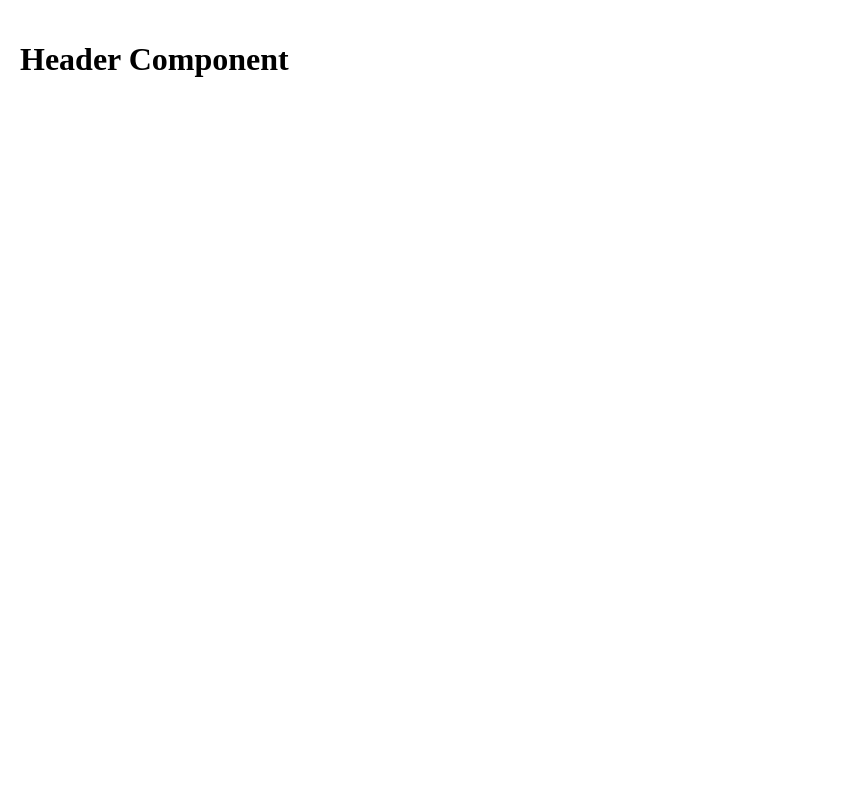
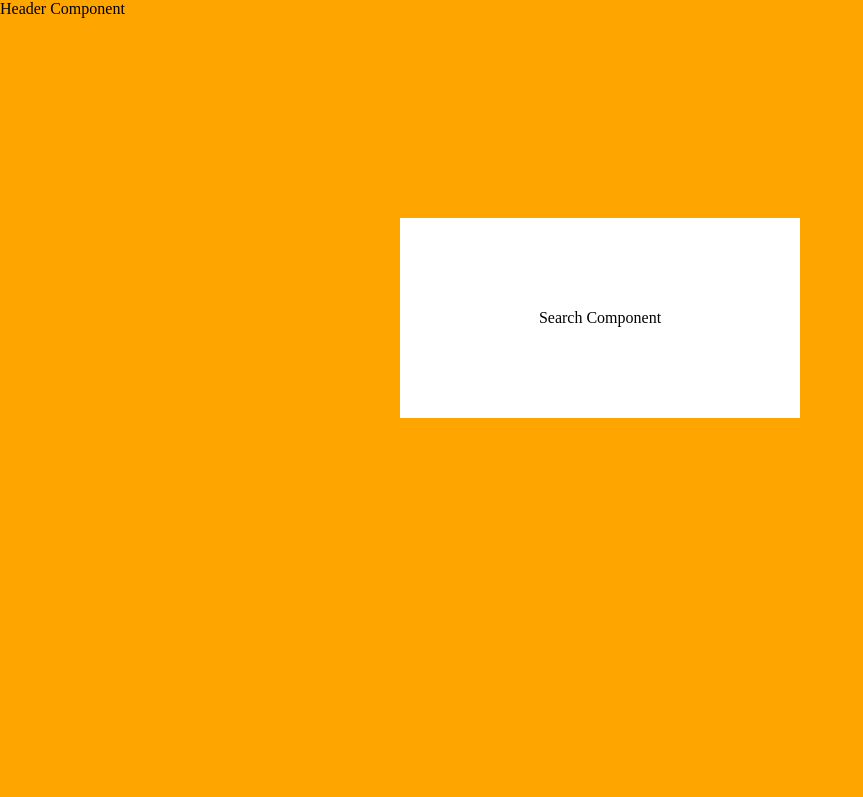
Before and after one commit to Jon-Peppinck/th-gatsby, a Gatsby site: page /home in a window 1280 px wide. Shown: the top 797 px of the page, without its empty margins (0-863 px from the left). Built offline with nearby package versions, Linux system fonts and the light colour scheme; Gatsby itself is replaced by a stand-in of ours.

Commit message:
Home page react components simple initial layout

```diff
--- a/src/components/Home/Header/Header.jsx
+++ b/src/components/Home/Header/Header.jsx
@@ -2,11 +2,7 @@ import React, { Component } from 'react';
 
 class Header extends Component {
   render() {
-    return (
-      <div className="header">
-        <h1>Header Component</h1>
-      </div>
-    );
+    return <div>Header Component</div>;
   }
 }
 
--- /dev/null
+++ b/src/components/Home/OurCommunity/OurCommunity.jsx
@@ -0,0 +1,10 @@
+import React, { Component } from 'react';
+import './OurCommunity.scss';
+
+class OurCommunity extends Component {
+  render() {
+    return <div className="our-community">OurCommunity Component</div>;
+  }
+}
+
+export default OurCommunity;
--- /dev/null
+++ b/src/components/Home/OurCommunity/OurCommunity.scss
@@ -0,0 +1,8 @@
+.our-community {
+  height: 600px;
+  line-height: 600px;
+  width: 100vw;
+  color: white;
+  background-color: #777;
+  text-align: center;
+}
--- /dev/null
+++ b/src/components/Home/Search/Search.jsx
@@ -0,0 +1,10 @@
+import React, { Component } from 'react';
+import './Search.scss';
+
+class Search extends Component {
+  render() {
+    return <div className="search">Search Component</div>;
+  }
+}
+
+export default Search;
--- /dev/null
+++ b/src/components/Home/Search/Search.scss
@@ -0,0 +1,7 @@
+.search {
+  height: 200px;
+  line-height: 200px;
+  width: 400px;
+  background-color: white;
+  text-align: center;
+}
--- a/src/pages/home.jsx
+++ b/src/pages/home.jsx
@@ -4,14 +4,24 @@ import Layout from '../layout';
 import config from '../../data/SiteConfig';
 
 import Header from '../components/Home/Header/Header';
+import Search from '../components/Home/Search/Search';
+import OurCommunity from '../components/Home/OurCommunity/OurCommunity';
+
+import './home.scss';
 
 class HomePage extends Component {
   render() {
     return (
-      <Layout>
-        <Helmet title={`Home | ${config.siteTitle}`} />
-        <Header />
-      </Layout>
+      <div>
+        <div className="full-screen-content">
+          <Helmet title={`Home | ${config.siteTitle}`} />
+          <Header />
+          <div className="search-component">
+            <Search />
+          </div>
+        </div>
+        <OurCommunity />
+      </div>
     );
   }
 }
--- /dev/null
+++ b/src/pages/home.scss
@@ -0,0 +1,16 @@
+* {
+  overflow-x: hidden; // TODO: FIX so 100vw
+}
+
+.full-screen-content {
+  width: 100vw;
+  height: 100vh;
+  background-color: orange;
+  .nav-bar {
+    text-align: center;
+    width: 100vw;
+  }
+  .search-component {
+    padding: calc(50vh - 200px) calc(50vh);
+  }
+}
```
